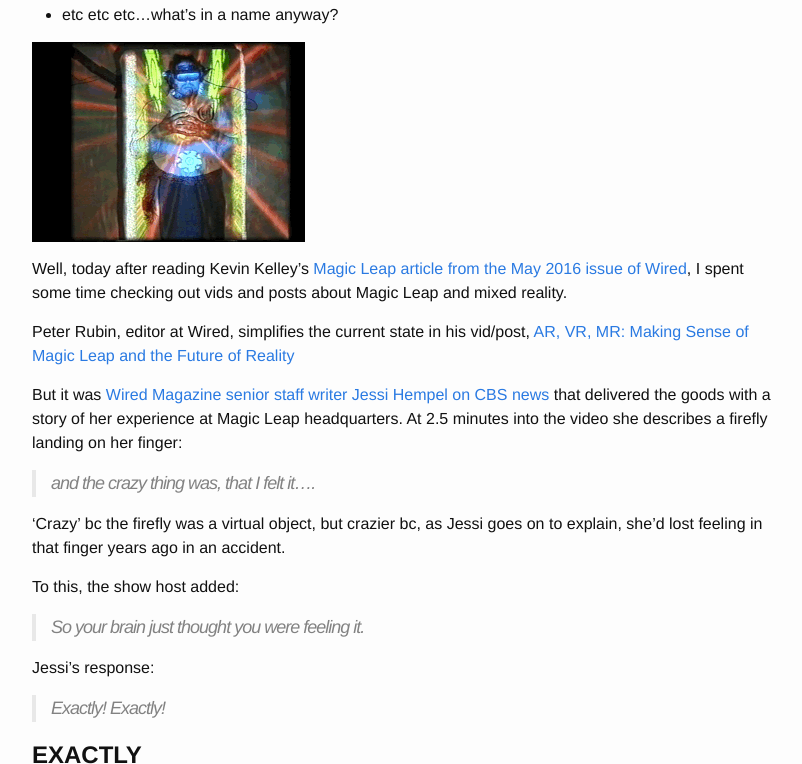
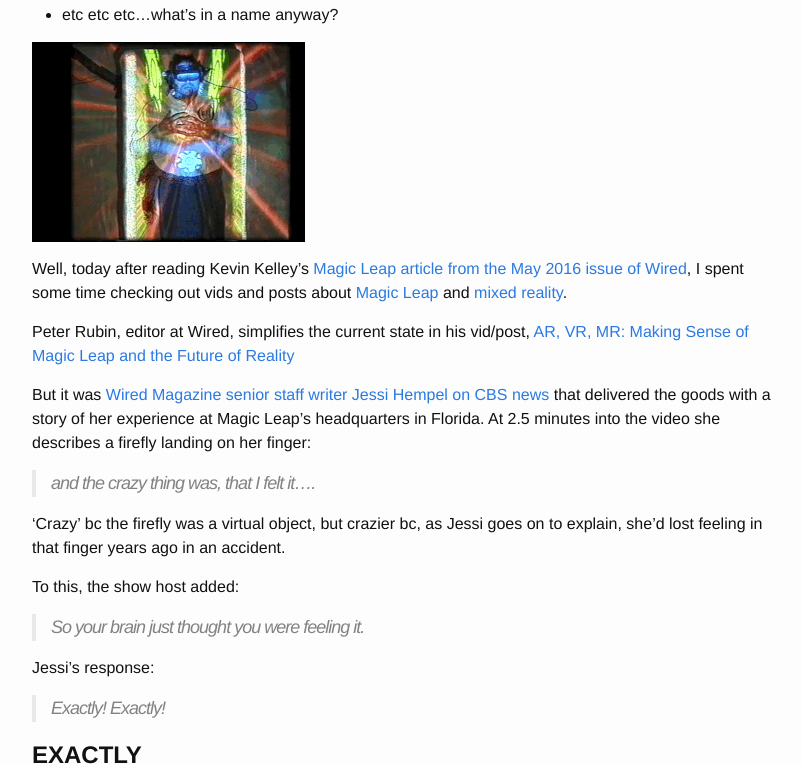
Before and after one commit to jaycody/log.jaylab, a Jekyll site: the page built from _posts/2016-06-29-kant-and-the-magic-leap.md, in a window 1280 px wide and 900 px high, scrolled down 395 px, cut to the strip 0-764 px from the top of the window. Shown: the whole strip, without its empty margins (238-1040 px from the left). Built offline with Jekyll 4.4.1, drawn with Linux system fonts in a browser that asks for light colours.

Commit message:
updates to md

```diff
--- a/_posts/2016-06-29-kant-and-the-magic-leap.md
+++ b/_posts/2016-06-29-kant-and-the-magic-leap.md
@@ -15,11 +15,11 @@ I'm always on the lookout for confirmation of the principles underlying my mixed
 
 ![RPT]({{log.jaylab.io}}/assets/gifs/2010_11-recursion-projection-therapy-SOEX_gallery.gif)
 
-Well, today after reading Kevin Kelley's [Magic Leap article from the May 2016 issue of Wired](http://www.wired.com/2016/04/magic-leap-vr/), I spent some time checking out vids and posts about Magic Leap and mixed reality.
+Well, today after reading Kevin Kelley's [Magic Leap article from the May 2016 issue of Wired](http://www.wired.com/2016/04/magic-leap-vr/), I spent some time checking out vids and posts about [Magic Leap] and [mixed reality].
 
 Peter Rubin, editor at Wired, simplifies the current state in his vid/post, [AR, VR, MR: Making Sense of Magic Leap and the Future of Reality](http://www.wired.com/2016/04/differences-between-vr-mr-ar/)
 
-But it was [Wired Magazine senior staff writer Jessi Hempel on CBS news](https://www.youtube.com/watch?v=yumCpRXouFw) that delivered the goods with a story of her experience at Magic Leap headquarters.  At 2.5 minutes into the video she describes a firefly landing on her finger:
+But it was [Wired Magazine senior staff writer Jessi Hempel on CBS news](https://www.youtube.com/watch?v=yumCpRXouFw) that delivered the goods with a story of her experience at Magic Leap's headquarters in Florida.  At 2.5 minutes into the video she describes a firefly landing on her finger:
 
 > and the crazy thing was, that I felt it....
 
```
Also changed, not shown: other parts of _posts/2016-06-29-kant-and-the-magic-leap.md (+6 -0 lines).
